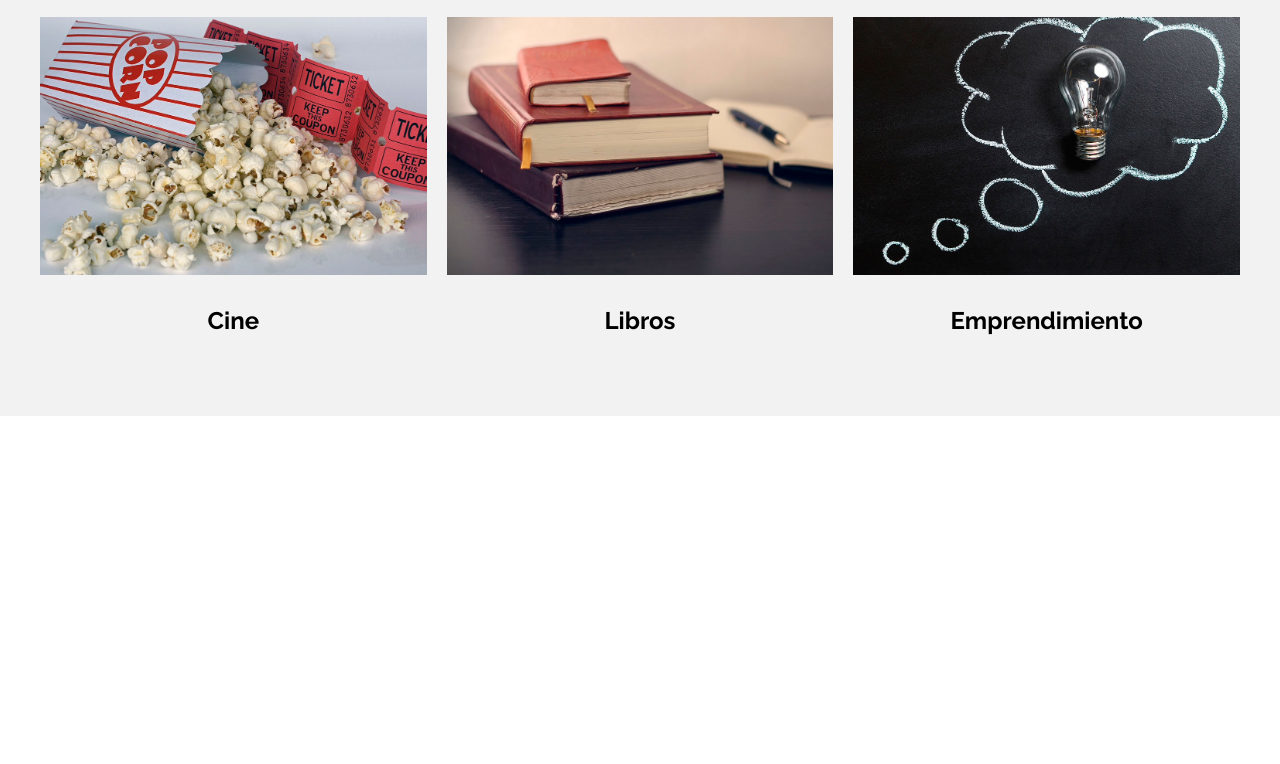
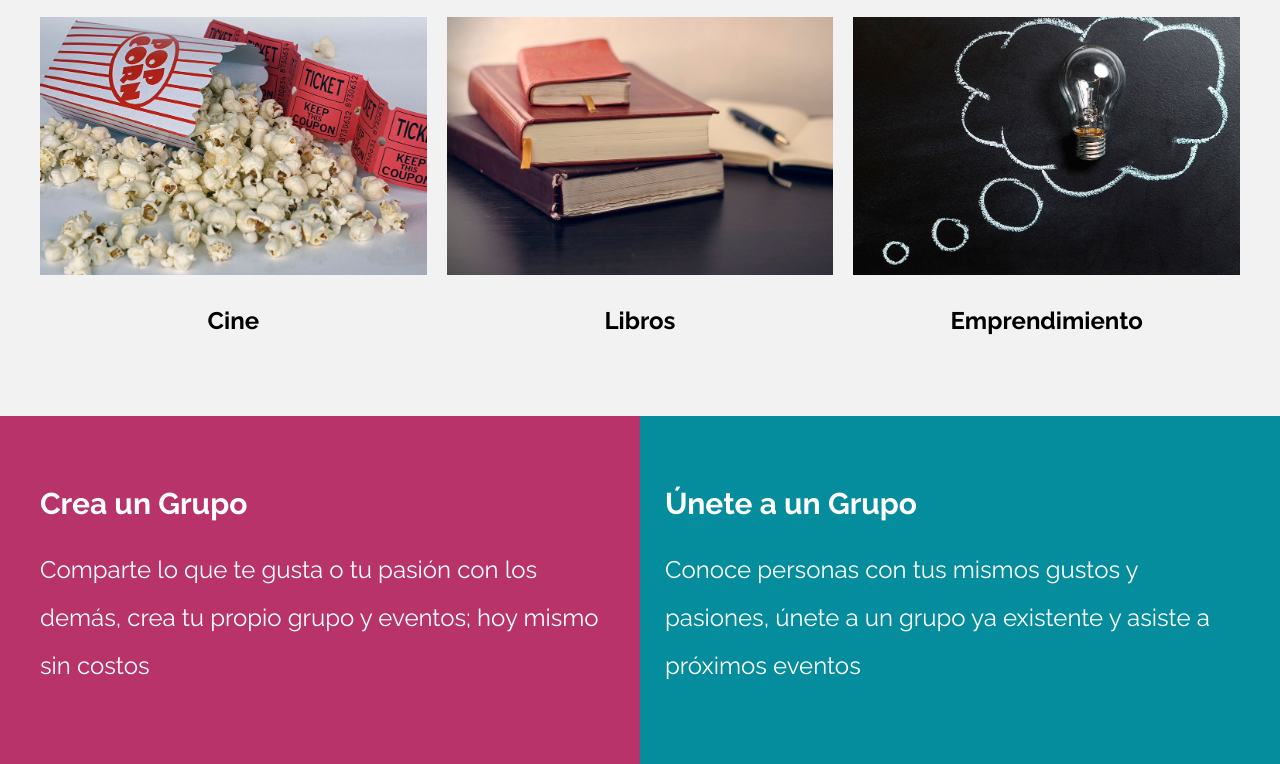
Before and after one commit to Devchris256/meeti, a website: page index.html in a window 1280 px wide. Shown: the part 2839-3603 px from the top of the page. Before the commit the page ends 3255 px from the top, so only its background shows below. Drawn offline with Linux system fonts and the light colour scheme.

Commit message:
finaliza seccion grupos

```diff
--- a/index.html
+++ b/index.html
@@ -268,5 +268,19 @@
             </div> <!-- grid -->
         </div> <!-- wrapper -->
     </section> <!-- categories -->
+    <section class="groups">
+        <div class="wrapper">
+            <div class="groups__grid">
+                <div class="groups__block">
+                    <h3 class="groups__title">Crea un Grupo</h3>
+                    <p class="groups__text">Comparte lo que te gusta o tu pasión con los demás, crea tu propio grupo y eventos; hoy mismo sin costos</p>
+                </div> <!-- block -->
+                <div class="groups__block">
+                    <h3 class="groups__title">Únete a un Grupo</h3>
+                    <p class="groups__text">Conoce personas con tus mismos gustos y pasiones, únete a un grupo ya existente y asiste a próximos eventos</p>
+                </div> <!-- block -->
+            </div> <!-- grid -->
+        </div> <!-- wrapper -->
+    </section> <!-- groups -->
 </body>
 </html>
--- /dev/null
+++ b/src/scss/ui/contenido/_grupos.scss
@@ -0,0 +1,28 @@
+@use '../../base/variables' as v;
+@use '../../base/minxis' as m;
+
+.groups {
+    color: v.$white;
+    padding: 3.125rem 0;
+    background-image: linear-gradient( to bottom, v.$primary 0%, v.$primary 50%, v.$secundary 50%, v.$secundary 100% );
+
+    @include m.tablet {
+        background-image: linear-gradient( to right, v.$primary 0%, v.$primary 50%, v.$secundary 50%, v.$secundary 100% );
+    }
+
+    &__grid {
+        @include m.grid(1, 3.125rem);
+        @include m.tablet {
+            @include m.grid(2, 3.125rem);
+        }
+    }
+
+    &__title {
+        font-size: 1.875rem;
+    }
+    &__text {
+        color: v.$white;
+        font-size: 1.5rem;
+        line-height: 2;
+    }
+}
--- a/src/scss/ui/contenido/_index.scss
+++ b/src/scss/ui/contenido/_index.scss
@@ -2,3 +2,4 @@
 @forward 'busqueda';
 @forward 'eventos';
 @forward 'categorias';
+@forward 'grupos';
```
Also changed, not shown: build/css/app.css, 1 other file.
